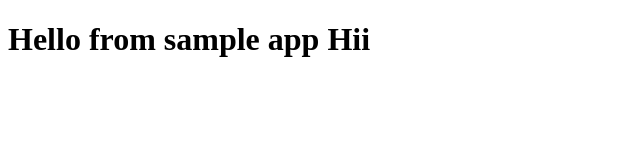
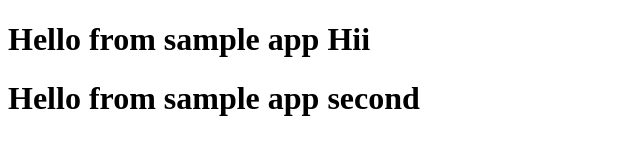
Before and after one commit to dhruuv-dave/jenkins, a plain HTML site: page index.html in a window 1280 px wide. Shown: the whole page, without its empty margins (0-640 px from the left). Drawn offline with Linux system fonts and the light colour scheme.

Commit message:
Add second heading to index.html

```diff
--- a/index.html
+++ b/index.html
@@ -3,5 +3,6 @@
   <head><meta charset="utf-8"><title>My Sample App</title></head>
   <body>
     <h1>Hello from sample app Hii</h1>
+    <h1>Hello from sample app second</h1>
   </body>
 </html>
```
